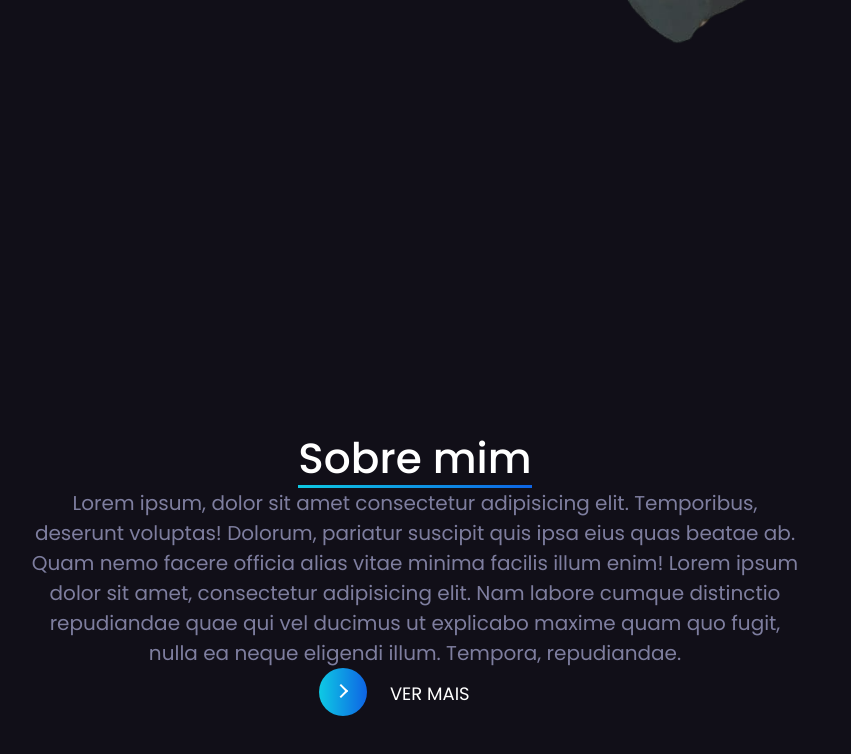
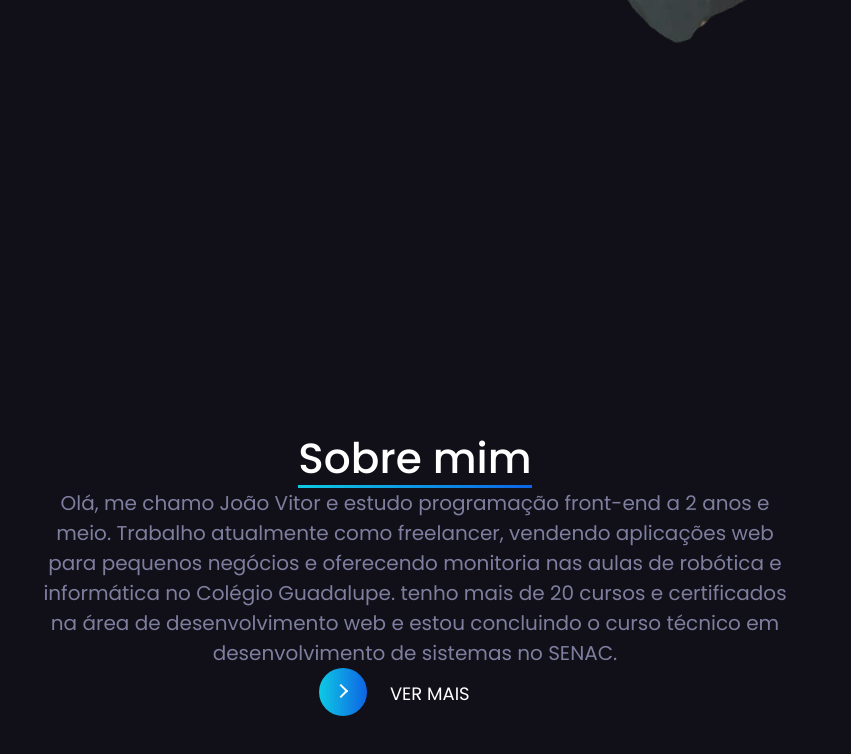
Before and after one commit to jvs-dev/jvs-dev-portfolio, a website built with Vite: page index.html in a window 1280 px wide. Shown: the part 680-1434 px from the top of the page, without its empty margins (225-1076 px from the left). Built offline with nearby package versions, Linux system fonts and the light colour scheme; no server answers.

Commit message:
replace about text

```diff
--- a/index.html
+++ b/index.html
@@ -93,20 +93,21 @@
                 <p class="home__p"></p>
                 <div class="home__div--icons"></div>
                 <div class="home__div--2">
-                    <a href="https://linkedin.com/in/joão-vitor-dev" class="home__a"><button class="home__button linear-btn"><i class="bi bi-linkedin"></i>linkedin</button></a>
-                    <a href="https://w.app/0byIVJ" class="home__a"><button class="home__button border-btn">Fale comigo</button></a>
+                    <a href="https://linkedin.com/in/joão-vitor-dev" class="home__a"><button
+                            class="home__button linear-btn"><i class="bi bi-linkedin"></i>linkedin</button></a>
+                    <a href="https://w.app/0byIVJ" class="home__a"><button class="home__button border-btn">Fale
+                            comigo</button></a>
                 </div>
             </div>
             <img class="home__img" src="assets/img/my photo.png" alt="">
         </section>
         <section id="section-about" data-aos="fade-left">
             <h1 class="title--h1 outlined">Sobre mim</h1>
-            <p class="about__p text--p">Lorem ipsum, dolor sit amet consectetur adipisicing elit. Temporibus, deserunt
-                voluptas!
-                Dolorum, pariatur suscipit quis ipsa eius quas beatae ab. Quam nemo facere officia alias vitae minima
-                facilis illum enim! Lorem ipsum dolor sit amet, consectetur adipisicing elit. Nam labore cumque
-                distinctio repudiandae quae qui vel ducimus ut explicabo maxime quam quo fugit, nulla ea neque eligendi
-                illum. Tempora, repudiandae.</p>
+            <p class="about__p text--p">Olá, me chamo João Vitor e estudo programação front-end a 2 anos e meio.
+                Trabalho atualmente como freelancer, vendendo aplicações web para pequenos negócios e oferecendo
+                monitoria nas aulas de robótica e informática no Colégio Guadalupe. tenho mais de 20 cursos e
+                certificados na área de desenvolvimento web e estou concluindo o curso técnico em desenvolvimento de
+                sistemas no SENAC.</p>
             <button class="learn-more">
                 <span class="circle" aria-hidden="true">
                     <span class="icon arrow"></span>
```
